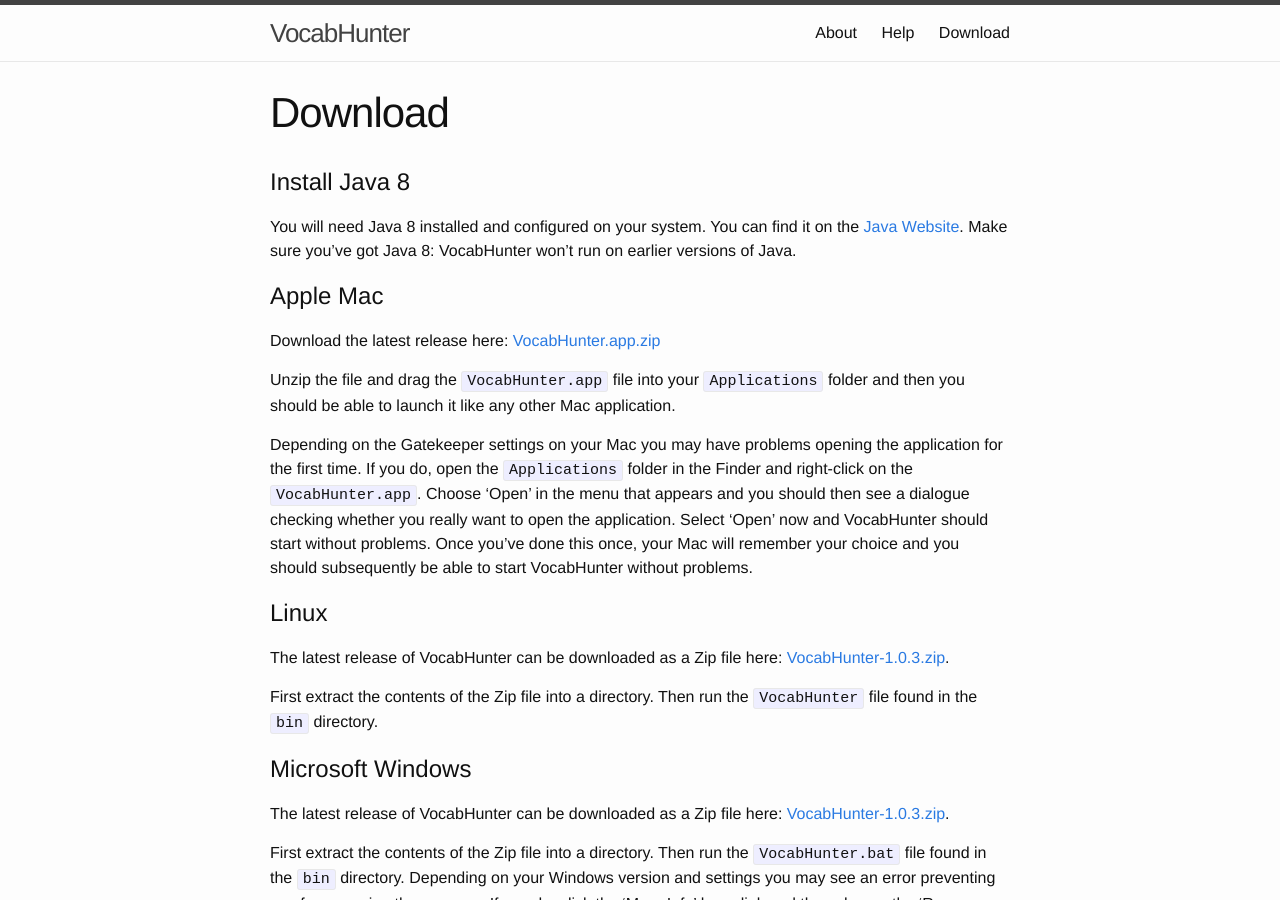
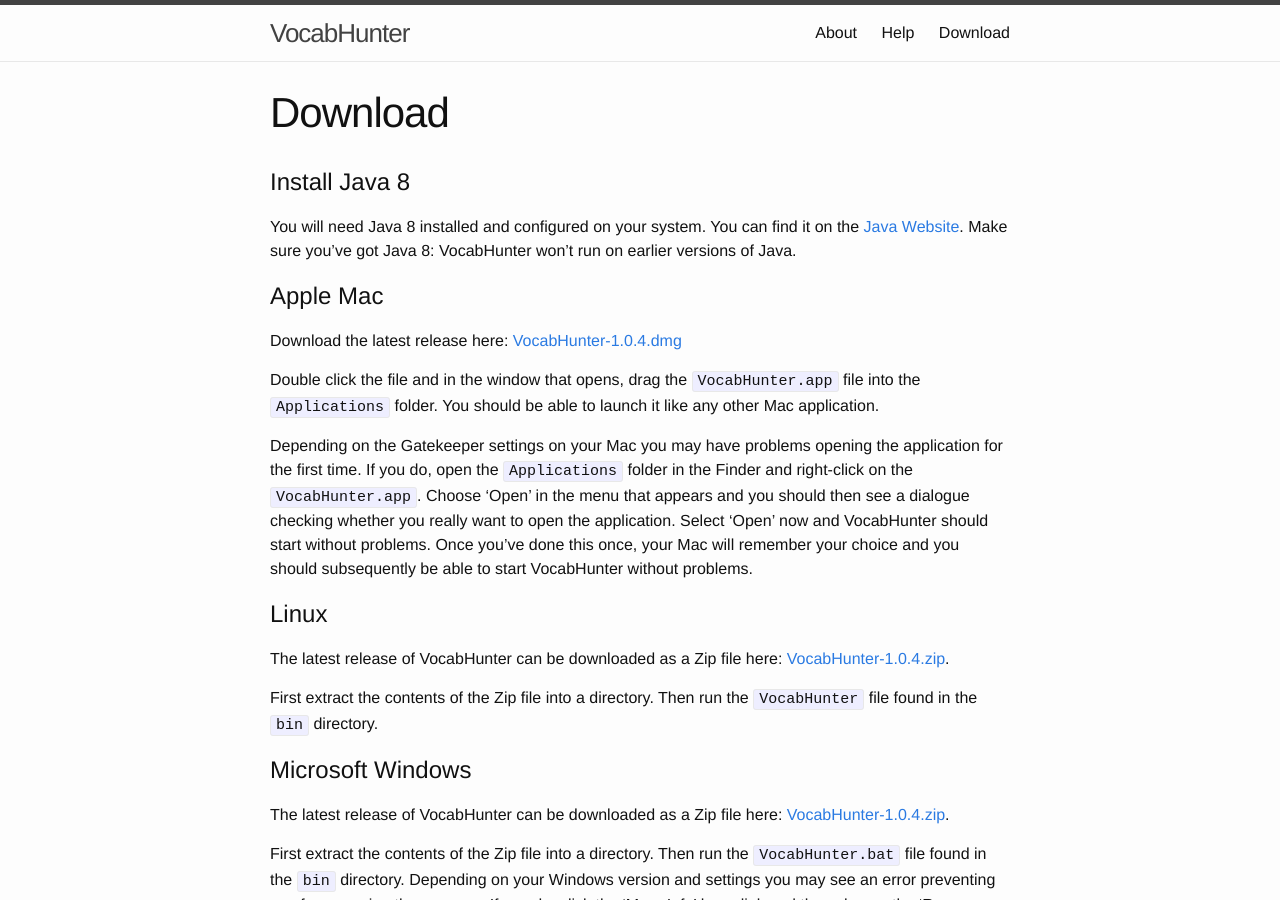
Before and after one commit to VocabHunter/vocabhunter.github.io, a Jekyll site: the page built from download.md, in a window 1280 px wide and 900 px high. Built offline with Jekyll 4.4.1, drawn with Linux system fonts in a browser that asks for light colours.

Commit message:
Updated the release version and Mac installation instructions

```diff
--- a/_config.yml
+++ b/_config.yml
@@ -10,4 +10,4 @@
 # Build settings
 markdown: kramdown
 
-release_version: 1.0.3
+release_version: 1.0.4
--- a/download.md
+++ b/download.md
@@ -10,9 +10,9 @@
 
 # Apple Mac
 
-Download the latest release here: [VocabHunter.app.zip](https://github.com/VocabHunter/VocabHunter/releases/download/{{site.release_version}}/VocabHunter.app.zip)
+Download the latest release here: [VocabHunter-{{site.release_version}}.dmg](https://github.com/VocabHunter/VocabHunter/releases/download/{{site.release_version}}/VocabHunter-{{site.release_version}}.dmg)
 
-Unzip the file and drag the ``VocabHunter.app`` file into your ``Applications`` folder and then you should be able to launch it like any other Mac application.
+Double click the file and in the window that opens, drag the ``VocabHunter.app`` file into the ``Applications`` folder.  You should be able to launch it like any other Mac application.
 
 Depending on the Gatekeeper settings on your Mac you may have problems opening the application for the first time.  If you do, open the ``Applications`` folder in the Finder and right-click on the ``VocabHunter.app``.  Choose 'Open' in the menu that appears and you should then see a dialogue checking whether you really want to open the application.  Select 'Open' now and VocabHunter should start without problems.  Once you've done this once, your Mac will remember your choice and you should subsequently be able to start VocabHunter without problems.
 
```
